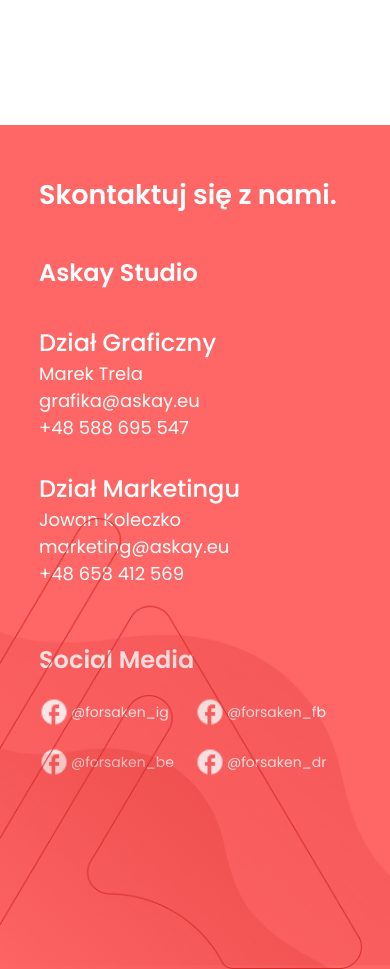
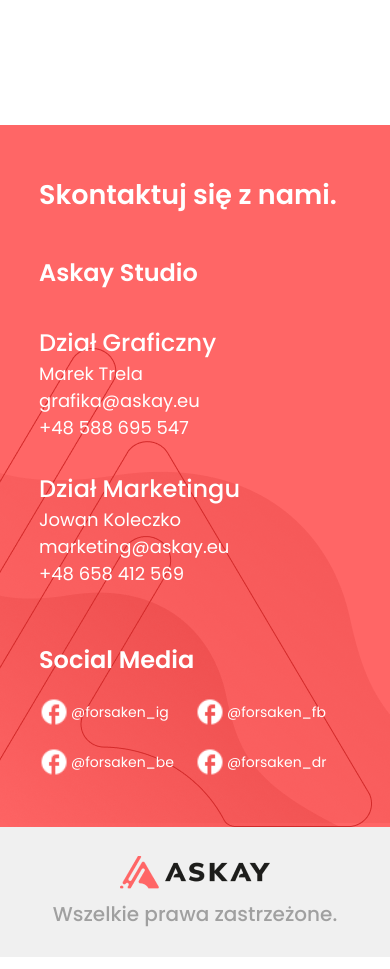
Before and after one commit to lt27037/askay-page, a React (Create React App) app in the folder frontend/: page /#/ in a window 390 px wide. Shown: the part 7900-8869 px from the top of the page. Built offline with nearby package versions, Linux system fonts and the light colour scheme; the HTML template or start-up script is replaced by a standard one.

Commit message:
finish mobile version

```diff
--- a/frontend/src/sections/Footer.jsx
+++ b/frontend/src/sections/Footer.jsx
@@ -1,13 +1,14 @@
 import React from 'react';
 
 import icon from '../images/outline_facebook_white_24dp.png';
-import background from '../images/footer-background.png';
+import askay from '../images/Askay-logo-final 1.png';
 
 import '../styles/Footer.scss';
 
 const Footer = () => (
+  <>
     <footer className="footer">
-    <img src={background} alt="ilustracja w tle" className="footer__background" />
+      {/* <img src={background} alt="ilustracja w tle" className="footer__background" /> */}
       <h2 className="footer__title">Skontaktuj się z nami.</h2>
       <h3 className="footer__subtitle">Askay Studio</h3>
       <section className="footer__department">
@@ -58,6 +59,11 @@
         </span>
       </section>
     </footer>
+    <div className="footer__copyright">
+      <img src={askay} alt="" className="footer__copyright__logo" />
+      <span className="footer__copyright__text">Wszelkie prawa zastrzeżone.</span>
+    </div>
+  </>
 );
 
 export default Footer;
--- a/frontend/src/styles/Footer.scss
+++ b/frontend/src/styles/Footer.scss
@@ -2,15 +2,17 @@
 
 .footer{
   width: 100%;
-  min-height: 100vh;
   background: $mainColor;
   padding: 5rem 10%;
   position: relative;
+  background-image: url(../images/footer-background.png);
+  background-repeat: no-repeat;
+  background-position: bottom;
   &__background{
     position: absolute;
     width: 100%;
     left: 0;
-    bottom: 0;
+    bottom: 100px;
   }
   &__title{
     color: #ffffff;
@@ -56,4 +58,16 @@
       margin-right: 0.2rem;
     }
   }
+  &__copyright{
+    @include elementFlex(column, center, center);
+    width: 100%;
+    height: 130px;
+    background: #F0F0F0;
+    &__text{
+      font-size: 2rem;
+      color: #A0A0A0;
+      padding-top: 1rem;
+      font-weight: 500;
+    }
+  }
 }
```
Lines whose indentation alone changed are shown as unchanged.
